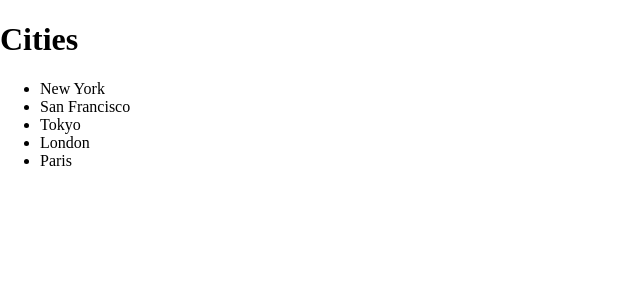
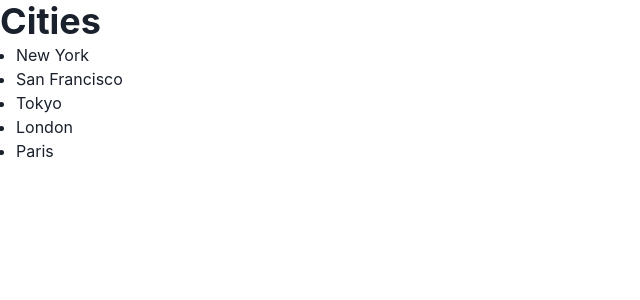
Before and after one commit to kboul/react-18, a React (Vite) app: page / in a window 1280 px wide. Shown: the top 300 px of the page, without its empty margins (0-640 px from the left). Built offline with nearby package versions, Linux system fonts and the light colour scheme.

Commit message:
Install chakra-ui and adapt ListGroup

```diff
--- a/package.json
+++ b/package.json
@@ -9,6 +9,10 @@
     "preview": "vite preview"
   },
   "dependencies": {
+    "@chakra-ui/react": "^2.5.3",
+    "@emotion/react": "^11.10.6",
+    "@emotion/styled": "^11.10.6",
+    "framer-motion": "^10.8.5",
     "react": "^18.2.0",
     "react-dom": "^18.2.0"
   },
--- a/src/components/ListGroup.tsx
+++ b/src/components/ListGroup.tsx
@@ -1,3 +1,4 @@
+import { Heading, UnorderedList, ListItem } from "@chakra-ui/react";
 import { useState } from "react";
 
 interface ListGroupProps {
@@ -22,11 +23,11 @@ export default function ListGroup({
 
   return (
     <>
-      <h1>{heading}</h1>
+      <Heading as="h1">{heading}</Heading>
       {message}
-      <ul>
+      <UnorderedList>
         {items.map((item, index) => (
-          <li
+          <ListItem
             key={item}
             onClick={handleClick(item, index)}
             style={{
@@ -37,9 +38,9 @@ export default function ListGroup({
             }}
           >
             {item}
-          </li>
+          </ListItem>
         ))}
-      </ul>
+      </UnorderedList>
     </>
   );
 }
--- a/src/main.tsx
+++ b/src/main.tsx
@@ -1,10 +1,14 @@
 import React from "react";
 import ReactDOM from "react-dom/client";
+import { ChakraProvider } from "@chakra-ui/react";
+
 import App from "./App";
 import "./index.css";
 
 ReactDOM.createRoot(document.getElementById("root") as HTMLElement).render(
   <React.StrictMode>
-    <App />
+    <ChakraProvider>
+      <App />
+    </ChakraProvider>
   </React.StrictMode>
 );
```
Also changed, not shown: 1 other file (tests, documents, lock files or other folders).
